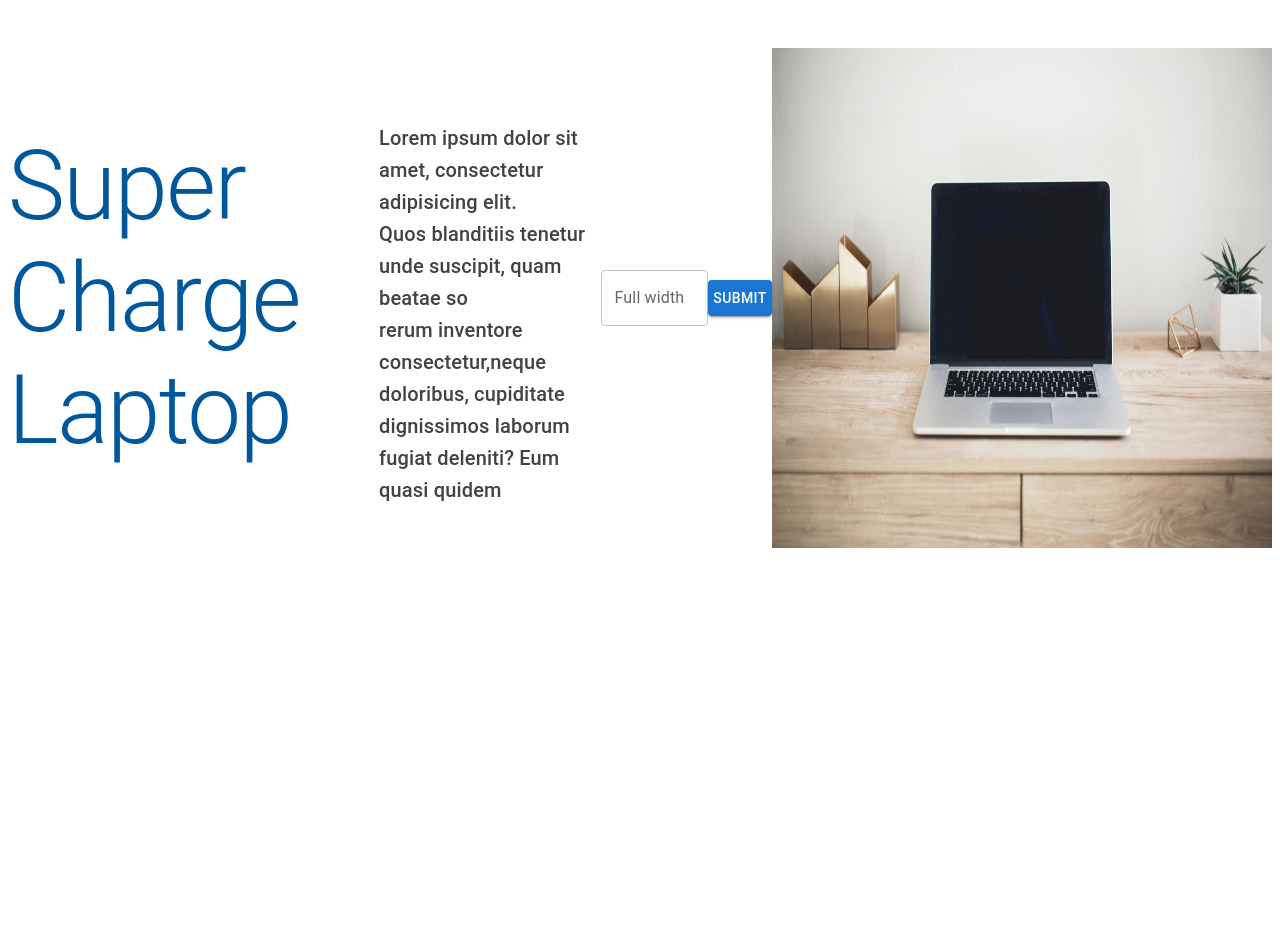
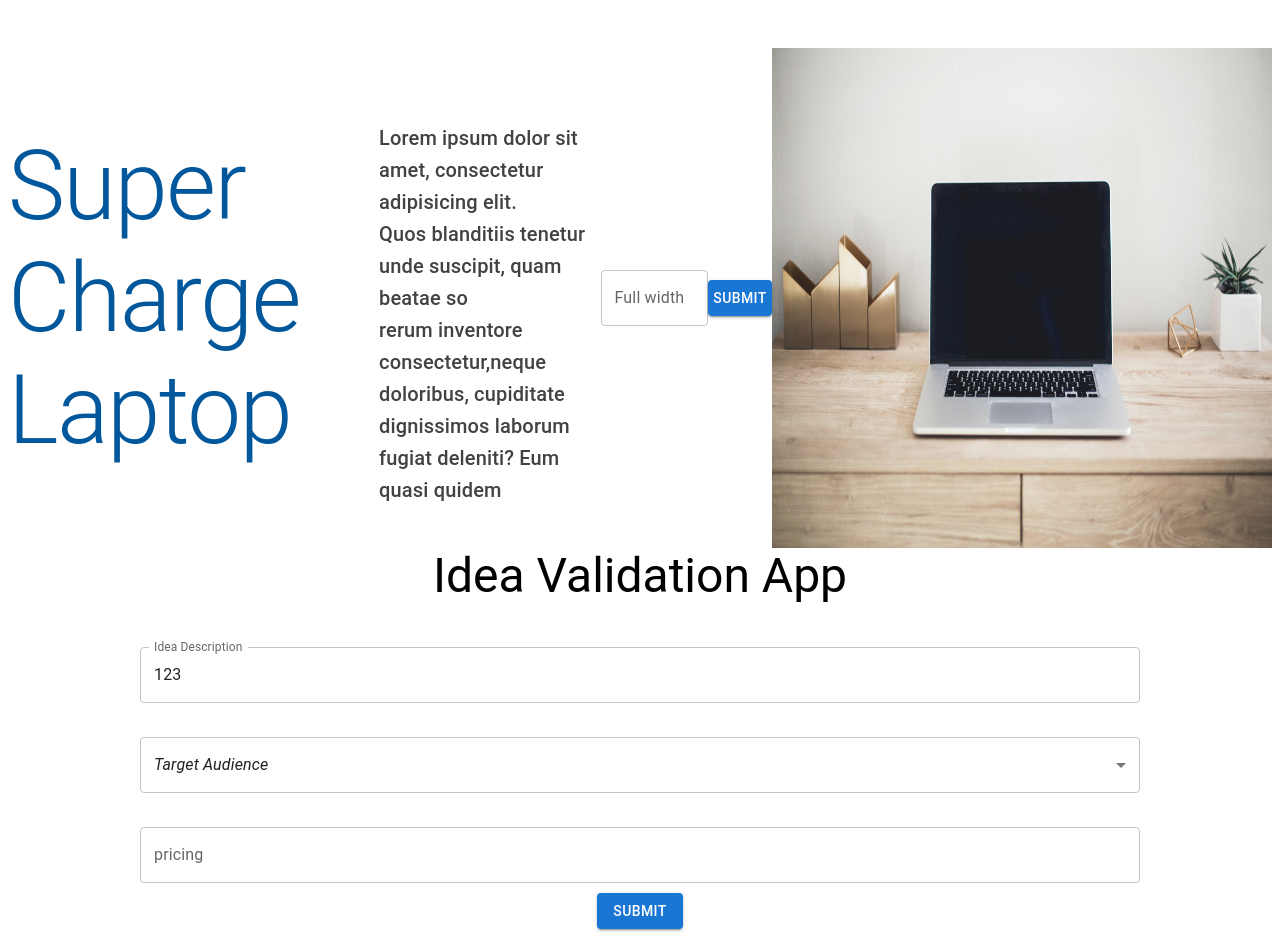
Before and after one commit to skshabeera/Nextjsproject, a Next.js app: page / in a window 1280 px wide. Before the commit the page ends 800 px from the top, so only its background shows below. Built offline with nearby package versions, Linux system fonts and the light colour scheme.

Commit message:
feat: coustomize idea component

```diff
--- a/Components/Idea.tsx
+++ b/Components/Idea.tsx
@@ -1,6 +1,6 @@
 import * as React from 'react';
-import { useTheme  } from '@mui/material/styles';
-import { TextField ,Button ,Typography} from '@mui/material';
+import { useTheme } from '@mui/material/styles';
+import { TextField, Button, Typography, Box } from '@mui/material';
 import OutlinedInput from '@mui/material/OutlinedInput';
 import MenuItem from '@mui/material/MenuItem';
 import FormControl from '@mui/material/FormControl';
@@ -30,7 +30,7 @@ const names = [
   'Kelly Snyder',
 ];
 
-function getStyles(name, personName, theme) {
+function getStyles(name: string, personName: string, theme: Theme) {
   return {
     fontWeight:
       personName.indexOf(name) === -1
@@ -39,13 +39,13 @@ function getStyles(name, personName, theme) {
   };
 }
 
-export default function MultipleSelectPlaceholder() {
+export default function IdeaInput() {
   const theme = useTheme();
   const [personName, setPersonName] = React.useState([]);
-  const [description,setDescription] = React.useState("123")
-  const [pricing,setPricing]= React.useState("")
+  const [description, setDescription] = React.useState("123")
+  const [pricing, setPricing] = React.useState("")
 
-  const handleChange = (event) => {
+  const handleChange = (event: any) => {
     const {
       target: { value },
     } = event;
@@ -54,22 +54,22 @@ export default function MultipleSelectPlaceholder() {
       typeof value === 'string' ? value.split(',') : value,
     );
   };
-  const changeHandle=(e)=>{
-    e.preventDefault()
+  const changeHandle = (e: any) => {
     setDescription(e.target.value)
   }
-  const priceHandle=(e)=>{
+  const priceHandle = (e: any) => {
     e.preventDefault()
     setPricing(e.target.value)
   }
 
   return (
-    <div>
-      <Typography variant="h1" gutterBottom>
-        IdeaValidationApp
+    <Box sx={{ display: "flex", flexDirection: "column", gap: "2px", justifyContent: "center", alignItems: "center" }}>
+      <Typography variant="h3" gutterBottom>
+        Idea Validation App
       </Typography>
-
-      <TextField fullWidth label="idea-Description" id="fullWidth" value={description} onChange={changeHandle} />
+      {/* use a big input box here */}
+      <TextField fullWidth label="Idea Description" value={description} onChange={changeHandle} sx={{ m: 1, width: 1000, mt: 3 }} />
+      {/* based on the idea update the values */}
       <FormControl sx={{ m: 1, width: 1000, mt: 3 }}>
         <Select
           multiple
@@ -94,17 +94,14 @@ export default function MultipleSelectPlaceholder() {
             <MenuItem
               key={name}
               value={name}
-              style={getStyles(name, personName, theme)}
             >
               {name}
             </MenuItem>
           ))}
         </Select>
       </FormControl>
-      <TextField id="outlined-basic margin-none" label="pricing" variant="outlined" sx={{width:'50ch'}} value={pricing} onChange={priceHandle}/>
-
-      <Button  variant="contained">Submit</Button>
-
-    </div>
+      <TextField label="pricing" variant="outlined" sx={{ m: 1, width: 1000, mt: 3 }} value={pricing} onChange={priceHandle} />
+      <Button variant="contained" sx={{ display: "block" }}>Submit</Button>
+    </Box>
   );
 }
--- a/pages/index.tsx
+++ b/pages/index.tsx
@@ -1,9 +1,11 @@
 import TextForm from "<yes>/Components/home";
+import IdeaInput from "<yes>/Components/Idea";
 
 export default function Home() {
   return (
     <>
       <TextForm />
+      <IdeaInput />
     </>
   );
 }
```
